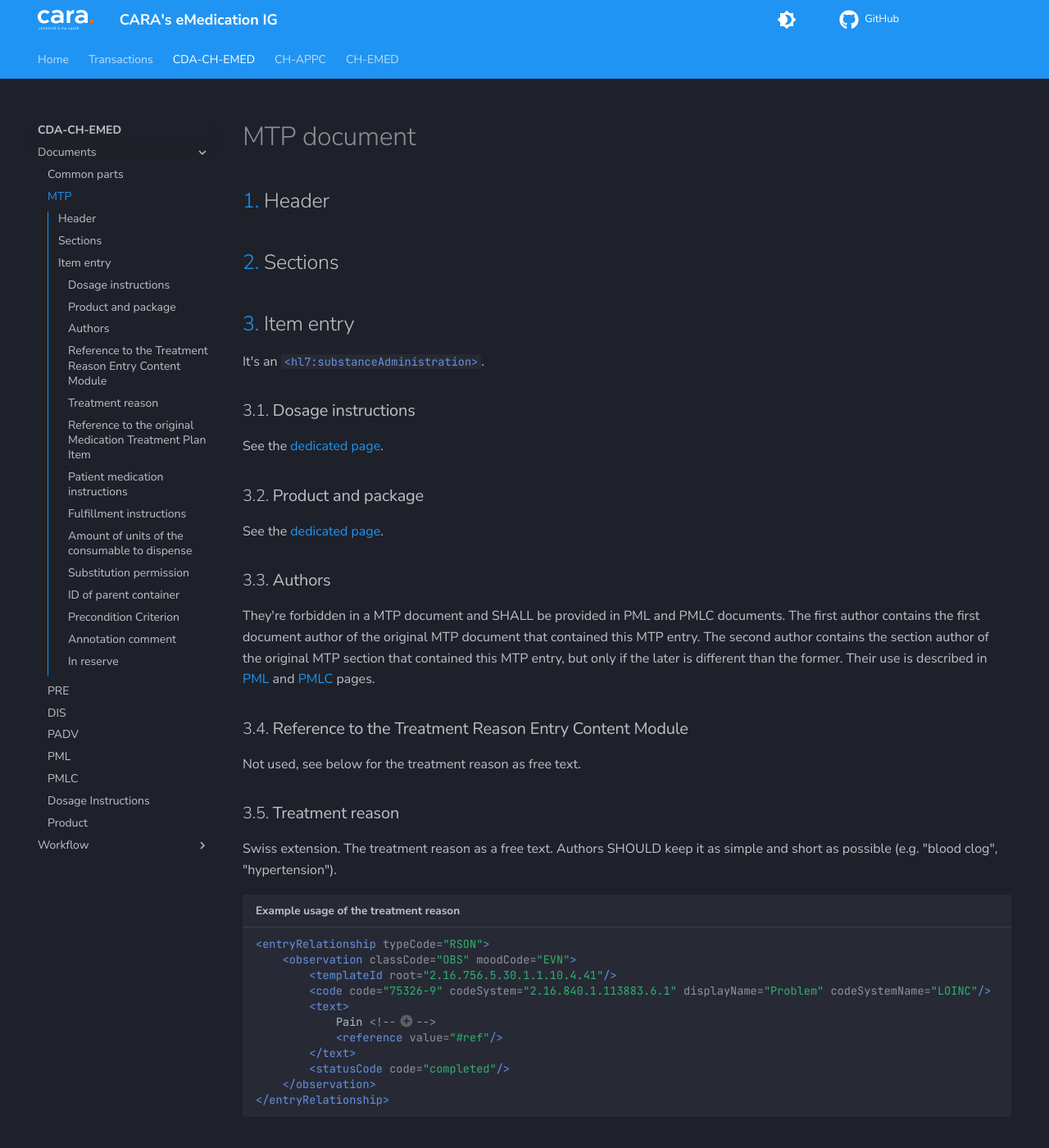
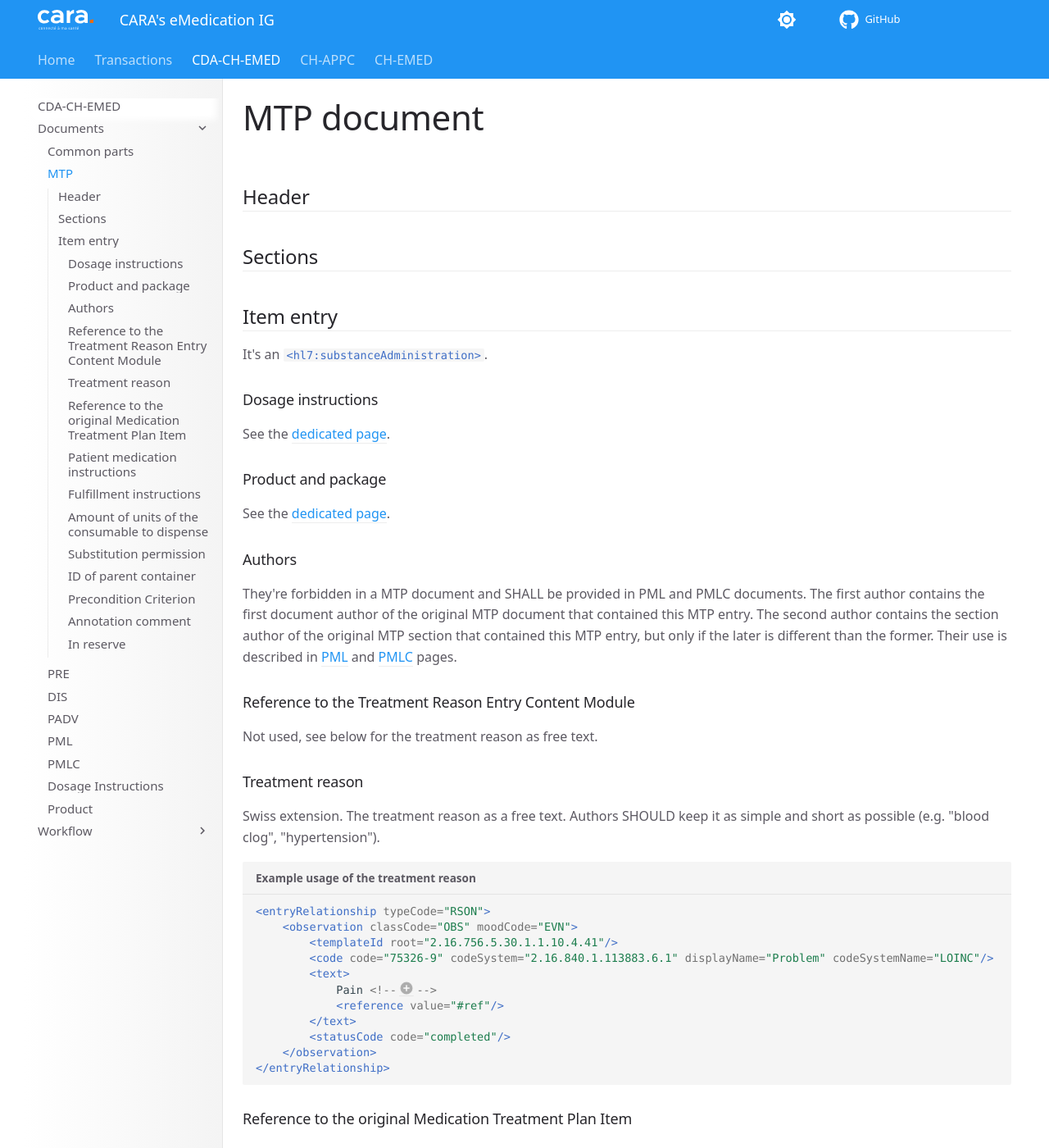
Before and after one commit to CARA-ch/emed-service-guide, an MkDocs documentation site: the page built from docs/cdachemed/mtp.md, in a window 1280 px wide and 1400 px high. Shown: the whole window at 82% size. Built offline with MkDocs 1.6.1 and Material for MkDocs 9.7.7, drawn with Linux system fonts in a browser that asks for light colours; comment, search, counter and statistics services are not loaded.

Commit message:
Improve design

```diff
--- a/docs/stylesheets/cara.css
+++ b/docs/stylesheets/cara.css
@@ -1,26 +1,132 @@
+:root {
+    --md-code-font: "SFMono-Regular", Menlo, Consolas, Monospace;
+    --md-text-font: system-ui, -apple-system, BlinkMacSystemFont, "Segoe UI", Roboto, "Helvetica Neue", Arial, sans-serif;
+
+}
+[data-md-color-scheme="default"],
+[data-md-color-scheme="slate"] {
+    --md-accent-fg-color: #1975d2!important;
+}
+* {
+    transition: color, border 300ms ease!important;
+}
+body,
+.md-tabs__link {
+    font-size: 16px;
+}
+.md-typeset {
+    font-size: 16px;
+    line-height: 1.6;
+}
 .must-support {
-    font-weight: 700;
+    font-weight: 500;
     color: #ed5487;
 }
 .should-support {
     color: #6c91d5;
-    font-weight: 700;
+    font-weight: 500;
 }
 .last-edited {
-    color: #68bb6c;
-    font-style: italic;
+    color: var(--md-default-fg-color--light);
+    font-size: 14px;
 }
-article {counter-reset: h2}
-article h2 {counter-reset: h3}
-article h3 {counter-reset: h4}
-article h4 {counter-reset: h5}
-article h5 {counter-reset: h6}
-article h2:before {counter-increment: h2; content: counter(h2) ". "; color: var(--md-primary-fg-color)}
-article h3:before {
-    counter-increment: h3;
-    content: counter(h2) "." counter(h3) ". ";
+code {
+    line-height: 1.4;
+}
+.md-typeset h1 {
+    font-size: 42px;
     font-weight: 300;
 }
-article h4:before {counter-increment: h4; content: counter(h2) "." counter(h3) "." counter(h4) ". "}
-article h5:before {counter-increment: h5; content: counter(h2) "." counter(h3) "." counter(h4) "." counter(h5) ". "}
-article h6:before {counter-increment: h6; content: counter(h2) "." counter(h3) "." counter(h4) "." counter(h5) "." counter(h6) ". "}
+.md-typeset h2 {
+    counter-reset: h3;
+    font-size: 24px;
+    font-weight: 500;
+    border-bottom: 1px solid var(--md-default-fg-color--lightest);
+}
+.md-typeset h3 {
+    counter-reset: h4;
+    font-size: 18px;
+    font-weight: 500;
+}
+
+.md-header__topic:first-child,
+.md-typeset .tabbed-labels > label,
+.md-nav--lifted > .md-nav__list > .md-nav__item--active > .md-nav__link,
+.md-typeset .admonition-title {
+    font-weight: 500;
+}
+
+body[data-md-color-scheme="default"] {
+    color: #5c5962;
+}
+body[data-md-color-scheme="slate"] {
+    color: #bec0c9;
+}
+body[data-md-color-scheme="default"] h1,
+body[data-md-color-scheme="default"] h2,
+body[data-md-color-scheme="default"] h3,
+body[data-md-color-scheme="default"] h4 {
+    color: #27262b;
+}
+body[data-md-color-scheme="slate"] h1,
+body[data-md-color-scheme="slate"] h2,
+body[data-md-color-scheme="slate"] h3,
+body[data-md-color-scheme="slate"] h4 {
+    color: #e9eaee;
+}
+ul,
+ol {
+    line-height: 1.2;
+}
+.md-typeset a:not(.md-icon) {
+    border-bottom: 1px solid var(--md-default-fg-color--lightest);
+}
+.md-typeset a:hover {
+    /*color: var(--md-typeset-a-color);*/
+    border-color: var(--md-accent-fg-color);
+}
+.md-typeset li {
+    list-style: none;
+    position: relative;
+}
+.md-typeset ul li::before {
+    position: absolute;
+    margin-left: -1.4em;
+    color: #99989a;
+    content: "•";
+}
+.md-typeset ol {
+    counter-reset: ol-counter;
+}
+.md-typeset ol li::before {
+    position: absolute;
+    left: -1.4em;
+    color: #99989a;
+    content: counter(ol-counter);
+    counter-increment: ol-counter;
+}
+.md-main__inner {
+    margin-top: 0;
+}
+.md-sidebar {
+    height: 100%;
+    top: 0;
+}
+body[data-md-color-scheme="default"] .md-sidebar {
+    border-right: 1px solid #e6e6e6;
+    background: linear-gradient(90deg, #fff 0%, rgba(244,244,244,1) 100%);
+}
+body[data-md-color-scheme="slate"] .md-sidebar {
+    border-right: 1px solid #20212a;
+    background: linear-gradient(90deg, var(--md-default-bg-color) 0%, #0000001a 100%);
+}
+.md-nav {
+    font-size: 15px;
+}
+.md-nav__link--index {
+    font-size: 16px;
+    margin-bottom: 2em;
+}
+.md-nav--integrated > .md-nav__list > .md-nav__item--active .md-nav--secondary {
+    border-left: 0.05rem solid var(--md-default-fg-color--lightest)!important;
+}
--- a/mkdocs.yml
+++ b/mkdocs.yml
@@ -42,27 +42,25 @@ theme:
   name: material
   custom_dir: overrides
   logo: assets/cara.svg
-  font:
-    text: Nunito Sans
-    code: JetBrains Mono
   icon:
     repo: fontawesome/brands/github
+  font: false
   features:
     - navigation.tabs
     - navigation.indexes
     - toc.integrate
     - content.code.annotate
   palette:
+    - scheme: default
+      primary: blue
+      toggle:
+        icon: material/brightness-7
+        name: Switch to dark mode
     - scheme: slate
       primary: blue
       toggle:
         icon: material/brightness-4
         name: Switch to light mode
-    - scheme: default
-      primary: blue
-      toggle:
-        icon: material/brightness-7
-        name: Switch to dark mode
 extra_css:
   - stylesheets/cara.css
 plugins:
```
